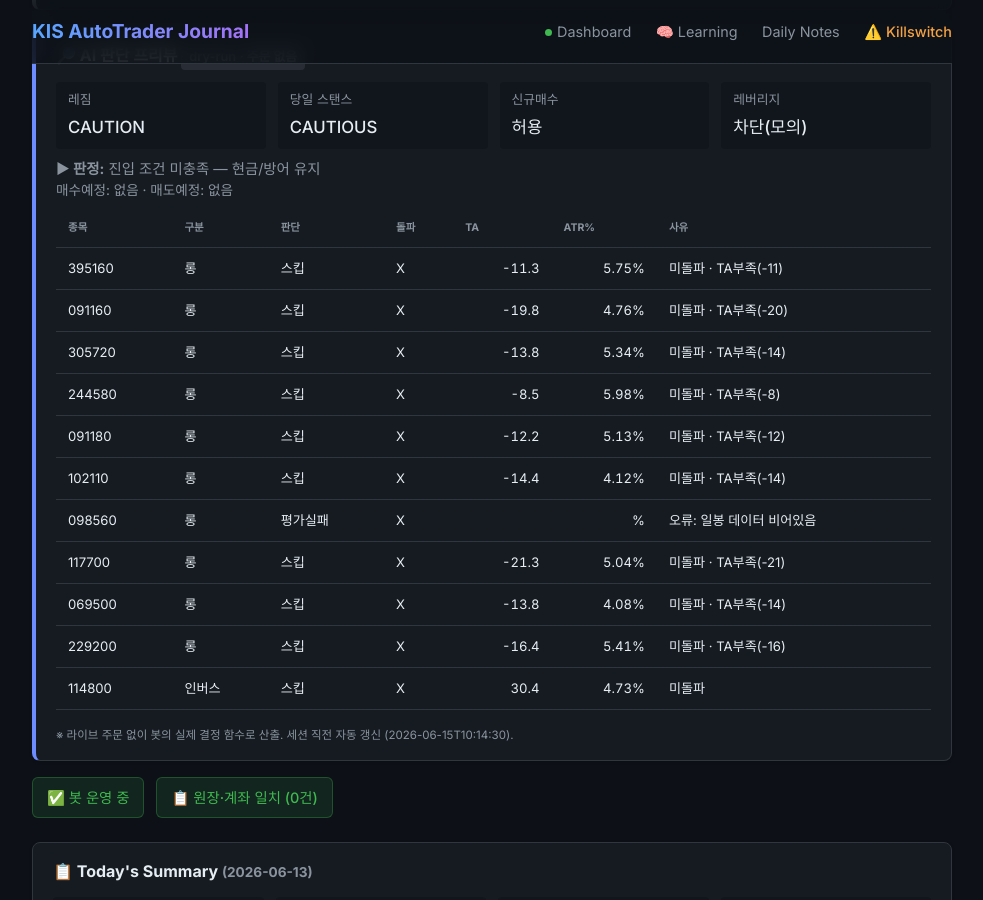
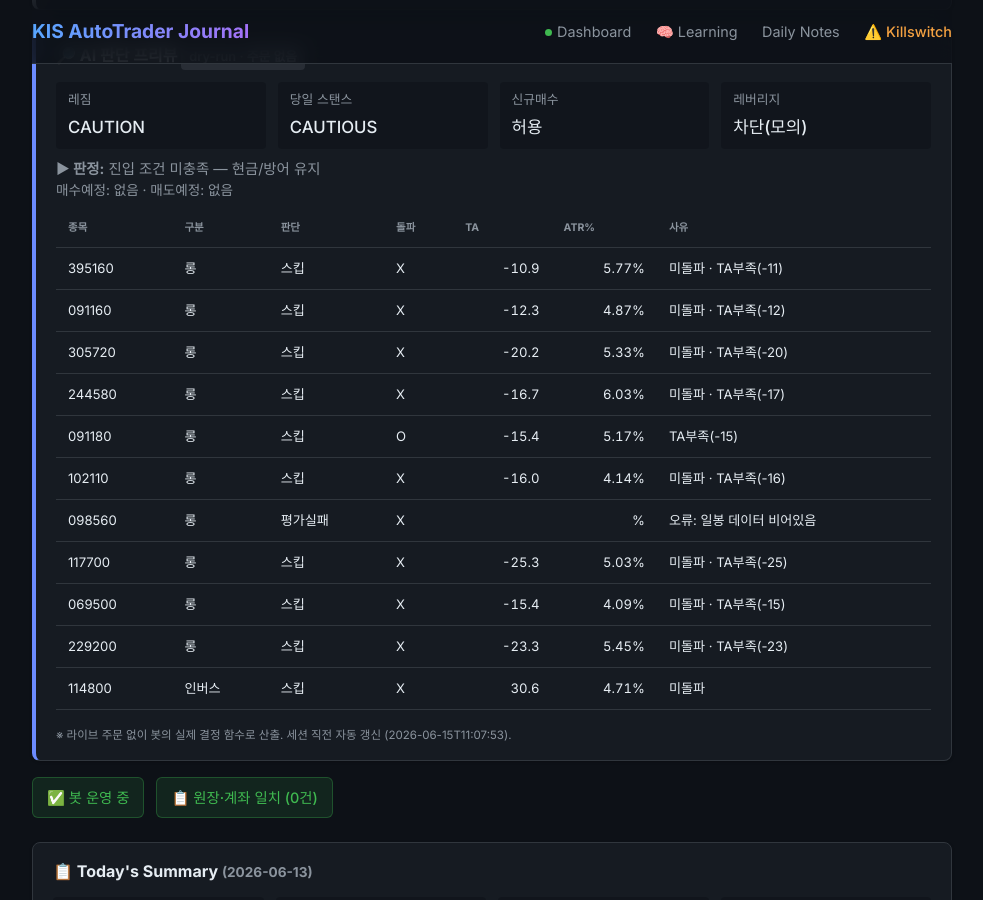
Before and after one commit to BudongJW/kis-trading-journal, a Jekyll site: the page built from index.html, in a window 1280 px wide and 900 px high, scrolled down 788 px. Shown: the whole window, without its empty margins (148-1131 px from the left). Built offline with Jekyll 4.4.1, drawn with Linux system fonts in a browser that asks for light colours; nearby versions of some CDN libraries.

Commit message:
auto: dry-run preview 06-15 02:08Z

```diff
--- a/_data/dry_run.json
+++ b/_data/dry_run.json
@@ -1,5 +1,5 @@
 {
-  "generated_at": "2026-06-15T10:14:30",
+  "generated_at": "2026-06-15T11:07:53",
   "mode": "DRY-RUN (읽기 전용, 주문 없음)",
   "market": {
     "regime": "CAUTION",
@@ -7,7 +7,7 @@
     "regime_detail": "카나리아 1/2 음전환",
     "day_stance": "CAUTIOUS",
     "day_stance_forced": false,
-    "briefing": "오늘 스탠스 신중(CAUTIOUS) · 레짐 CAUTION·신뢰도 74% · 美 오버나이트 bullish(+2.5%) · 고변동(92.0%ile) · 예산 40%·최대 2종목·허용 롱/인버스",
+    "briefing": "오늘 스탠스 신중(CAUTIOUS) · 레짐 CAUTION·신뢰도 65% · 美 오버나이트 neutral(+0.3%) · 고변동(100.0%ile) · 예산 40%·최대 2종목·허용 롱/인버스",
     "blocks_new_buys": false
   },
   "gates": {
@@ -26,8 +26,8 @@
       "type": "롱",
       "decision": "스킵",
       "breakout": false,
-      "ta": -11.3,
-      "atr_pct": 5.75,
+      "ta": -10.9,
+      "atr_pct": 5.77,
       "fee_gate_ok": true,
       "why_skip": "미돌파 · TA부족(-11)"
     },
@@ -36,50 +36,50 @@
       "type": "롱",
       "decision": "스킵",
       "breakout": false,
-      "ta": -19.8,
-      "atr_pct": 4.76,
+      "ta": -12.3,
+      "atr_pct": 4.87,
       "fee_gate_ok": true,
-      "why_skip": "미돌파 · TA부족(-20)"
+      "why_skip": "미돌파 · TA부족(-12)"
     },
     {
       "symbol": "305720",
       "type": "롱",
       "decision": "스킵",
       "breakout": false,
-      "ta": -13.8,
-      "atr_pct": 5.34,
+      "ta": -20.2,
+      "atr_pct": 5.33,
       "fee_gate_ok": true,
-      "why_skip": "미돌파 · TA부족(-14)"
+      "why_skip": "미돌파 · TA부족(-20)"
     },
     {
       "symbol": "244580",
       "type": "롱",
       "decision": "스킵",
       "breakout": false,
-      "ta": -8.5,
-      "atr_pct": 5.98,
+      "ta": -16.7,
+      "atr_pct": 6.03,
       "fee_gate_ok": true,
-      "why_skip": "미돌파 · TA부족(-8)"
+      "why_skip": "미돌파 · TA부족(-17)"
     },
     {
       "symbol": "091180",
       "type": "롱",
       "decision": "스킵",
-      "breakout": false,
-      "ta": -12.2,
-      "atr_pct": 5.13,
+      "breakout": true,
+      "ta": -15.4,
+      "atr_pct": 5.17,
       "fee_gate_ok": true,
-      "why_skip": "미돌파 · TA부족(-12)"
+      "why_skip": "TA부족(-15)"
     },
     {
       "symbol": "102110",
       "type": "롱",
       "decision": "스킵",
       "breakout": false,
-      "ta": -14.4,
-      "atr_pct": 4.12,
+      "ta": -16.0,
+      "atr_pct": 4.14,
       "fee_gate_ok": true,
-      "why_skip": "미돌파 · TA부족(-14)"
+      "why_skip": "미돌파 · TA부족(-16)"
     },
     {
       "symbol": "098560",
@@ -92,45 +92,45 @@
       "type": "롱",
       "decision": "스킵",
       "breakout": false,
-      "ta": -21.3,
-      "atr_pct": 5.04,
+      "ta": -25.3,
+      "atr_pct": 5.03,
       "fee_gate_ok": true,
-      "why_skip": "미돌파 · TA부족(-21)"
+      "why_skip": "미돌파 · TA부족(-25)"
     },
     {
       "symbol": "069500",
       "type": "롱",
       "decision": "스킵",
       "breakout": false,
-      "ta": -13.8,
-      "atr_pct": 4.08,
+      "ta": -15.4,
+      "atr_pct": 4.09,
       "fee_gate_ok": true,
-      "why_skip": "미돌파 · TA부족(-14)"
+      "why_skip": "미돌파 · TA부족(-15)"
     },
     {
       "symbol": "229200",
       "type": "롱",
       "decision": "스킵",
       "breakout": false,
-      "ta": -16.4,
-      "atr_pct": 5.41,
+      "ta": -23.3,
+      "atr_pct": 5.45,
       "fee_gate_ok": true,
-      "why_skip": "미돌파 · TA부족(-16)"
+      "why_skip": "미돌파 · TA부족(-23)"
     },
     {
       "symbol": "114800",
       "type": "인버스",
       "decision": "스킵",
       "breakout": false,
-      "ta": 30.4,
-      "atr_pct": 4.73,
+      "ta": 30.6,
+      "atr_pct": 4.71,
       "fee_gate_ok": true,
       "why_skip": "미돌파"
     }
   ],
   "gap_recovery": {
     "enabled_live": true,
-    "now_kst": "10:15",
+    "now_kst": "11:08",
     "window": "09:00~09:20",
     "candidates": [
       {
@@ -138,54 +138,54 @@
         "name": "KODEX 미국나스닥100TR",
         "decision": "스킵",
         "gap_open_pct": 7.05,
-        "intraday_pct": -1.08,
+        "intraday_pct": -1.07,
         "in_window": false,
-        "reason": "개장윈도(09:00~09:20) 경과 — 추격 방지"
+        "reason": "촉발 없음(오버나이트=normal≠aggressive_buy)"
       },
       {
         "symbol": "091160",
         "name": "KODEX 반도체",
         "decision": "스킵",
         "gap_open_pct": 3.97,
-        "intraday_pct": -1.02,
+        "intraday_pct": -2.02,
         "in_window": false,
-        "reason": "개장윈도(09:00~09:20) 경과 — 추격 방지"
+        "reason": "촉발 없음(오버나이트=normal≠aggressive_buy)"
       },
       {
         "symbol": "305720",
         "name": "KODEX 2차전지",
         "decision": "스킵",
         "gap_open_pct": 3.58,
-        "intraday_pct": 0.56,
+        "intraday_pct": 0.95,
         "in_window": false,
-        "reason": "개장윈도(09:00~09:20) 경과 — 추격 방지"
+        "reason": "촉발 없음(오버나이트=normal≠aggressive_buy)"
       },
       {
         "symbol": "244580",
         "name": "KODEX 바이오",
         "decision": "스킵",
         "gap_open_pct": 1.68,
-        "intraday_pct": -2.11,
+        "intraday_pct": -2.46,
         "in_window": false,
-        "reason": "개장윈도(09:00~09:20) 경과 — 추격 방지"
+        "reason": "촉발 없음(오버나이트=normal≠aggressive_buy)"
       },
       {
         "symbol": "091180",
         "name": "KODEX 자동차",
         "decision": "스킵",
         "gap_open_pct": 3.03,
-        "intraday_pct": 1.79,
+        "intraday_pct": 2.46,
         "in_window": false,
-        "reason": "개장윈도(09:00~09:20) 경과 — 추격 방지"
+        "reason": "촉발 없음(오버나이트=normal≠aggressive_buy)"
       },
       {
         "symbol": "102110",
         "name": "KODEX 금융",
         "decision": "스킵",
         "gap_open_pct": 5.72,
-        "intraday_pct": 0.05,
+        "intraday_pct": -0.19,
         "in_window": false,
-        "reason": "개장윈도(09:00~09:20) 경과 — 추격 방지"
+        "reason": "촉발 없음(오버나이트=normal≠aggressive_buy)"
       },
       {
         "symbol": "098560",
@@ -201,27 +201,27 @@
         "name": "KODEX 철강",
         "decision": "스킵",
         "gap_open_pct": 9.36,
-        "intraday_pct": -3.45,
+        "intraday_pct": -3.08,
         "in_window": false,
-        "reason": "개장윈도(09:00~09:20) 경과 — 추격 방지"
+        "reason": "촉발 없음(오버나이트=normal≠aggressive_buy)"
       },
       {
         "symbol": "069500",
         "name": "KODEX KOSPI200",
         "decision": "스킵",
         "gap_open_pct": 5.45,
-        "intraday_pct": 0.47,
+        "intraday_pct": 0.23,
         "in_window": false,
-        "reason": "개장윈도(09:00~09:20) 경과 — 추격 방지"
+        "reason": "촉발 없음(오버나이트=normal≠aggressive_buy)"
       },
       {
         "symbol": "229200",
         "name": "KODEX KOSDAQ150",
         "decision": "스킵",
         "gap_open_pct": 2.8,
-        "intraday_pct": -1.94,
+        "intraday_pct": -2.05,
         "in_window": false,
-        "reason": "개장윈도(09:00~09:20) 경과 — 추격 방지"
+        "reason": "촉발 없음(오버나이트=normal≠aggressive_buy)"
       }
     ]
   },
@@ -231,67 +231,69 @@
       "type": "long",
       "decision": "스킵",
       "breakout": false,
-      "ta": 7.6,
+      "ta": 4.3,
       "atr_pct": 1.15,
-      "why_skip": "미돌파 · TA부족(+8)"
+      "why_skip": "미돌파 · TA부족(+4)"
     },
     {
       "symbol": "SCHG",
       "type": "long",
       "decision": "스킵",
       "breakout": false,
-      "ta": 21.2,
+      "ta": 17.2,
       "atr_pct": 1.48,
       "why_skip": "미돌파"
     },
     {
       "symbol": "XLF",
       "type": "long",
-      "decision": "스킵",
+      "decision": "진입가능",
       "breakout": true,
-      "ta": 8.3,
+      "ta": 17.5,
       "atr_pct": 1.1,
-      "why_skip": "TA부족(+8)"
+      "why_skip": "-"
     },
     {
       "symbol": "SH",
       "type": "inverse",
       "decision": "스킵",
       "breakout": false,
-      "ta": -3.1,
+      "ta": -0.8,
       "atr_pct": 1.14,
-      "why_skip": "미돌파 · TA부족(-3)"
+      "why_skip": "미돌파 · TA부족(-1)"
     },
     {
       "symbol": "PSQ",
       "type": "inverse",
       "decision": "스킵",
       "breakout": false,
-      "ta": 2.0,
+      "ta": 2.7,
       "atr_pct": 1.87,
-      "why_skip": "미돌파 · TA부족(+2)"
+      "why_skip": "미돌파 · TA부족(+3)"
     },
     {
       "symbol": "TLT",
       "type": "defensive",
       "decision": "스킵",
       "breakout": false,
-      "ta": 6.5,
+      "ta": 9.9,
       "atr_pct": 0.59,
-      "why_skip": "미돌파 · TA부족(+6) · 수수료게이트"
+      "why_skip": "미돌파 · TA부족(+10) · 수수료게이트"
     },
     {
       "symbol": "SHY",
       "type": "defensive",
       "decision": "스킵",
       "breakout": false,
-      "ta": 18.5,
+      "ta": 24.9,
       "atr_pct": 0.08,
       "why_skip": "미돌파 · 수수료게이트"
     }
   ],
   "us_summary": {
-    "would_buy": []
+    "would_buy": [
+      "XLF"
+    ]
   },
   "summary": {
     "would_buy": [],
```
